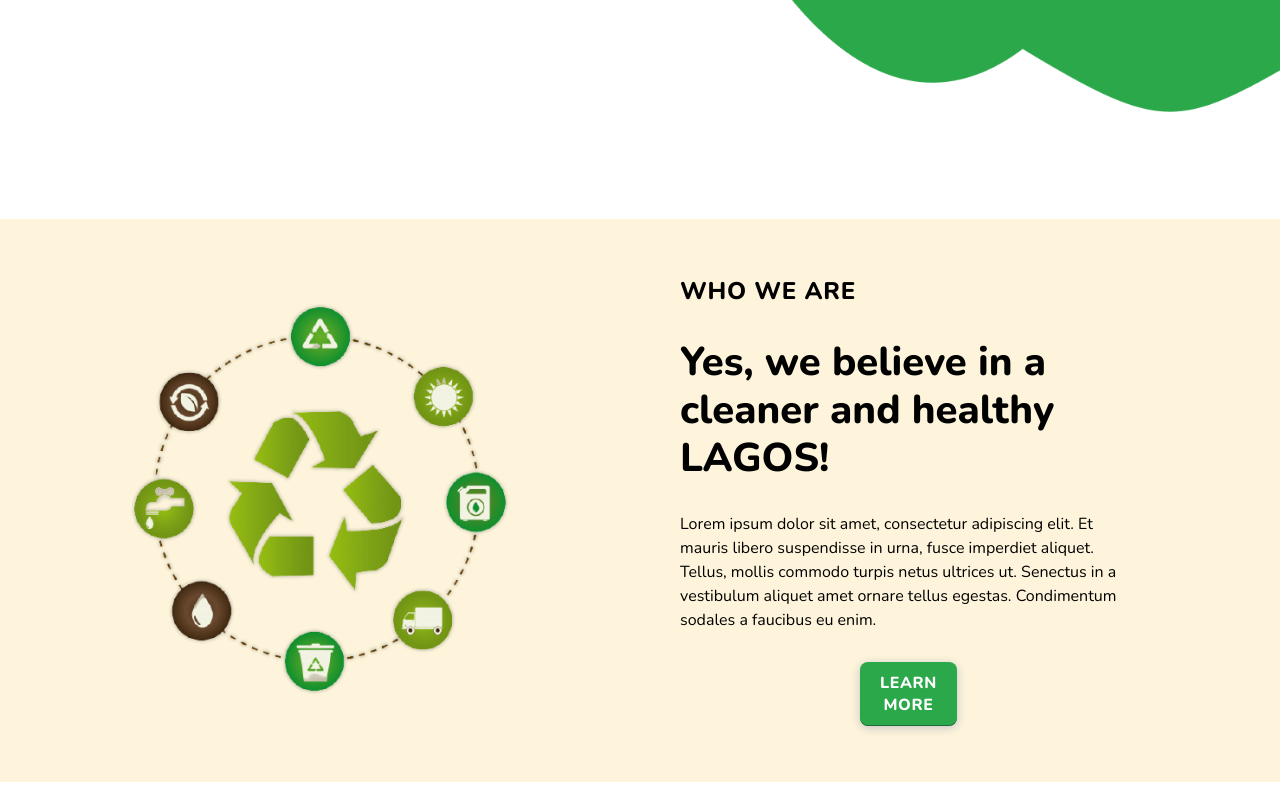
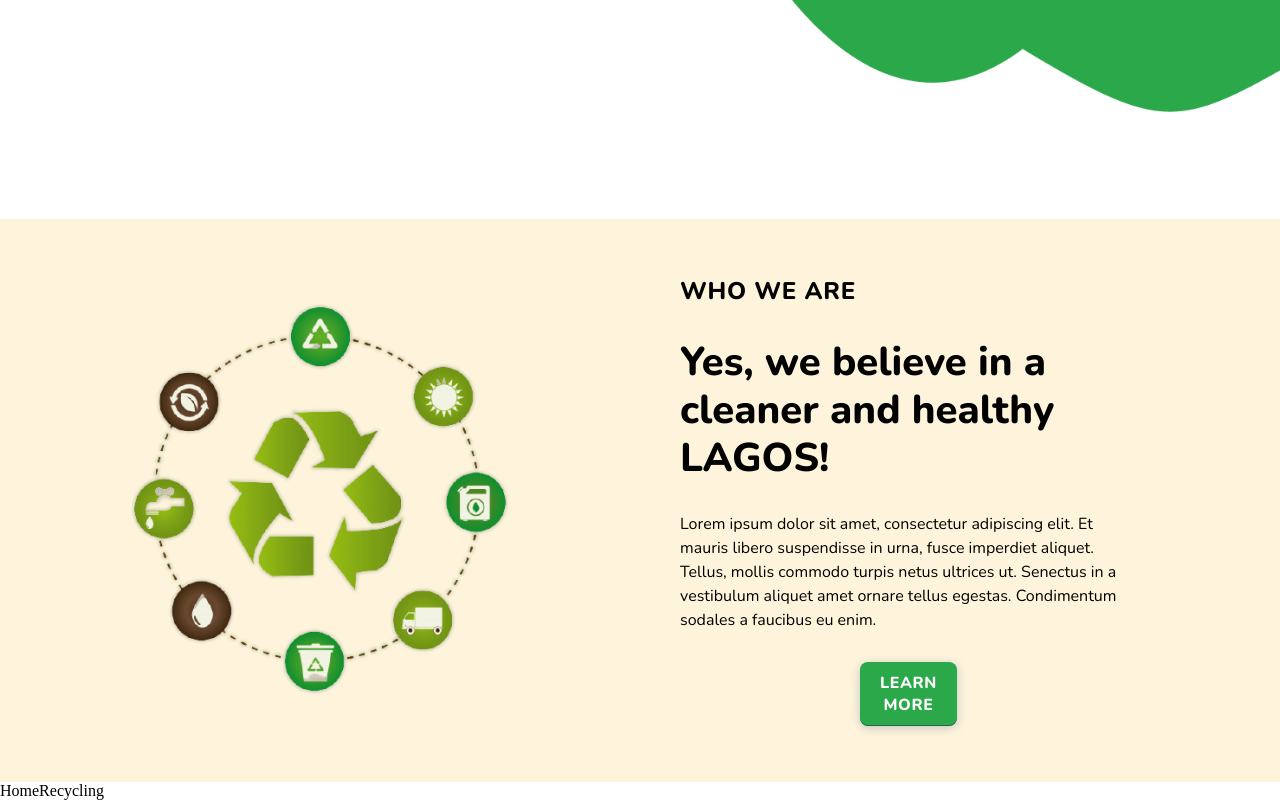
Before and after one commit to Clean-Hub/cleanhub, a React (Create React App) app: page / in a window 1280 px wide. Shown: the part 664-1464 px from the top of the page. Built offline with nearby package versions, Linux system fonts and the light colour scheme.

Commit message:
homeRecycling component created

```diff
--- /dev/null
+++ b/src/components/homeRecycling/HomeRecycling.jsx
@@ -0,0 +1,7 @@
+import './homeRecycling.css'
+
+const HomeRecycling = () => {
+  return <div>HomeRecycling</div>
+}
+
+export default HomeRecycling
--- a/src/pages/home/Home.jsx
+++ b/src/pages/home/Home.jsx
@@ -1,12 +1,14 @@
 import './home.css'
 import HomeHero from '../../components/homeHero/HomeHero'
 import HomeIntro from '../../components/homeIntro/HomeIntro'
+import HomeRecycling from '../../components/homeRecycling/HomeRecycling'
 
 const Home = () => {
   return (
     <div className='homeContainer'>
       <HomeHero />
       <HomeIntro />
+      <HomeRecycling />
     </div>
   )
 }
```
Also changed, not shown: src/components/homeRecycling/homeRecycling.css (added).
